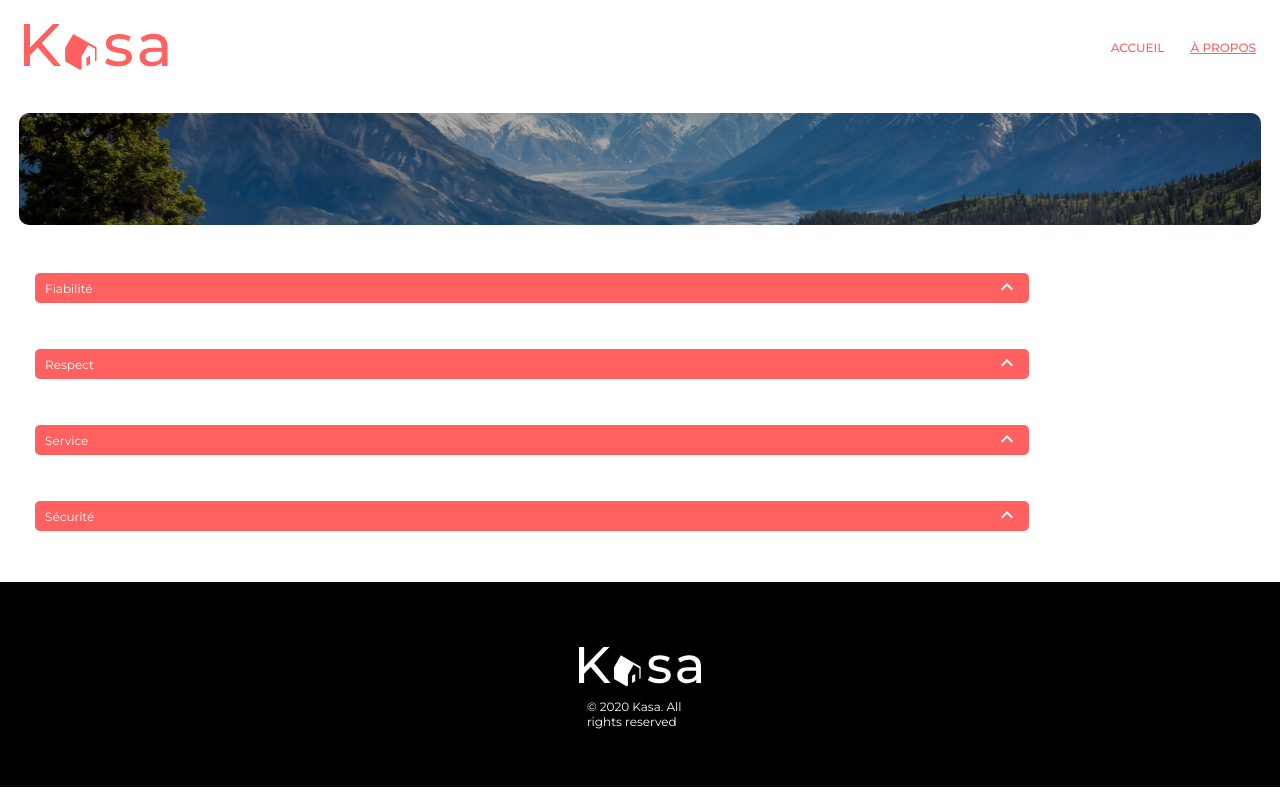
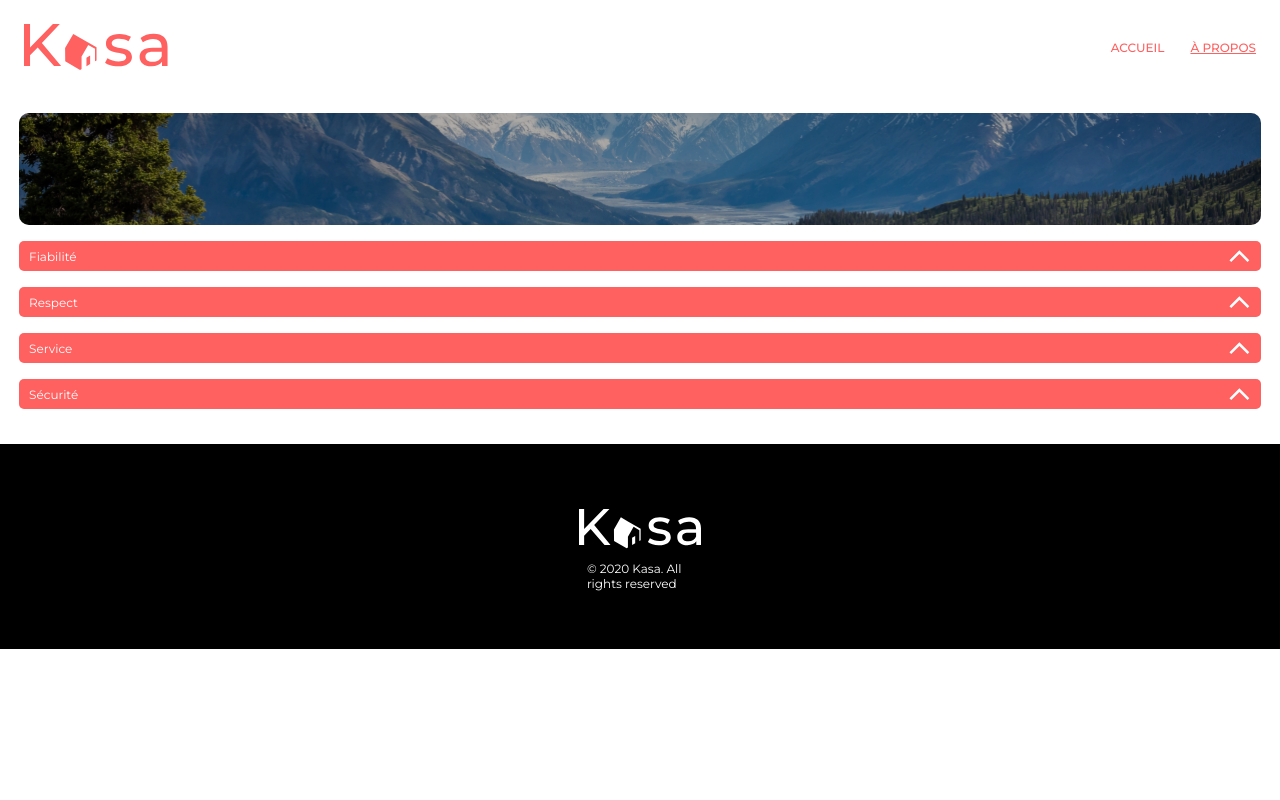
Before and after one commit to YoanGvs/P8, a React (Create React App) app: page /about in a window 1280 px wide. Built offline with nearby package versions, Linux system fonts and the light colour scheme.

Commit message:
IW-78 final release

```diff
--- a/src/components/Collapsible.jsx
+++ b/src/components/Collapsible.jsx
@@ -1,5 +1,5 @@
 import { useState, useRef, useEffect } from "react";
-import { MdExpandLess } from "react-icons/md";
+import arrow from '../assets/arrow.svg'; // replace with the actual path to your image
 
 const Collapsible = ({ title, children }) => {
   const [isOpen, setIsOpen] = useState(false);
@@ -27,9 +27,7 @@ const Collapsible = ({ title, children }) => {
         onClick={toggleOpen}
       >
         {title}
-        <span className={`collapsible-icon ${isOpen ? "open" : ""}`}>
-          <MdExpandLess />
-        </span>
+        <img src={arrow} alt="arrow" className={`collapsible-icon ${isOpen ? "open" : ""}`} />
       </div>
       <div id={contentId} className={`collapsible-content ${isOpen ? "open" : ""}`} ref={contentRef} style={{ height: `${height}px` }}>
         <div className="collapsible-inner">{children}</div>
@@ -38,5 +36,4 @@ const Collapsible = ({ title, children }) => {
   );
 };
 
-
 export default Collapsible;
--- a/src/pages/LogementDetails.jsx
+++ b/src/pages/LogementDetails.jsx
@@ -35,7 +35,7 @@ const LogementDetails = () => {
                                 </p>
                             </Collapsible>
                             <Collapsible title="Équipements">
-                                <ul>
+                                <ul className="list">
                                     {data.equipments.map((item, index) => (
                                         <li key={index}>{item}</li>
                                     ))}
--- a/src/styles/_collapse.scss
+++ b/src/styles/_collapse.scss
@@ -2,11 +2,12 @@
 @use "./mixin" as *;
 
 .collapse-container {
-  @include center-flex;
-  flex-direction: column;
-  width: 80%;
-  padding: 1rem;
-  gap: 1.87rem;
+
+  width: 100%;
+  @media (min-width: 1440px) {
+    width: 90%;
+    margin: auto;
+  }
 }
 
 .collapsible-header {
@@ -18,10 +19,15 @@
   cursor: pointer;
   border-radius: 5px;
   height: 1.875rem;
+  @media (min-width: 1440px) {
+    font-size: 1.5rem;
+    padding: 0.625rem 1rem;
+  }
 }
 
 .collapsible-icon {
   transition: transform 0.3s ease-in-out;
+  transform: rotate(-90deg);
 
   svg {
     height: 2em;
@@ -29,14 +35,14 @@
   }
 
   &.open {
-    transform: rotate(-180deg); // Pointe vers le bas quand ouvert
+    transform: rotate(90deg); // Pointe vers le bas quand ouvert
   }
 }
 
 .collapsible-content {
   color: $primary-color;
   border-radius: 0 0 5px 5px;
-  padding: 0 1em;
+  padding: 0 1rem;
   transform-origin: top;
   transition: height 0.3s ease, opacity 0.3s ease;
   overflow: hidden;
@@ -45,7 +51,7 @@
 
   &.open {
     opacity: 1;
-    padding-top: 1em;
+    padding: 1rem;
     background-color: $color-background;
   }
 
@@ -60,6 +66,9 @@
   p {
     margin: 0;
     padding: 0;
+    @media (min-width: 1440px){
+      font-size: 1.125rem;
+    }
   }
 
   .no-bullets {
@@ -72,16 +81,8 @@
   }
 }
 
-@include respond-to("tablet") {
-  .collapse-container {
-    width: 92%;
-    gap: 1.25rem;
-  }
-}
 
-@include respond-to("mobile") {
 
-}
 
 .logementCollapse{
   @media (min-width:1440px) {
--- a/src/styles/_footer.scss
+++ b/src/styles/_footer.scss
@@ -12,8 +12,13 @@
     & p{
         color: white;
         margin-bottom: 3.62rem;
-        @media (max-width: 1439px ) {
-            max-width: 6.64rem;
+        max-width: 6.64rem;
+
+
+        @media (min-width: 1440px ) {
+            margin: 2.62rem;
+            font-size: 1.5rem;
+            max-width: 100%;
         }
     }
 }
--- a/src/styles/_logementDescription.scss
+++ b/src/styles/_logementDescription.scss
@@ -113,3 +113,10 @@
     font-weight: 900;
     padding-right: 0.5rem;
 }
+
+.list{
+    @media (min-width: 1440px) {
+        font-size: 1.125rem;
+
+    }
+}
```
